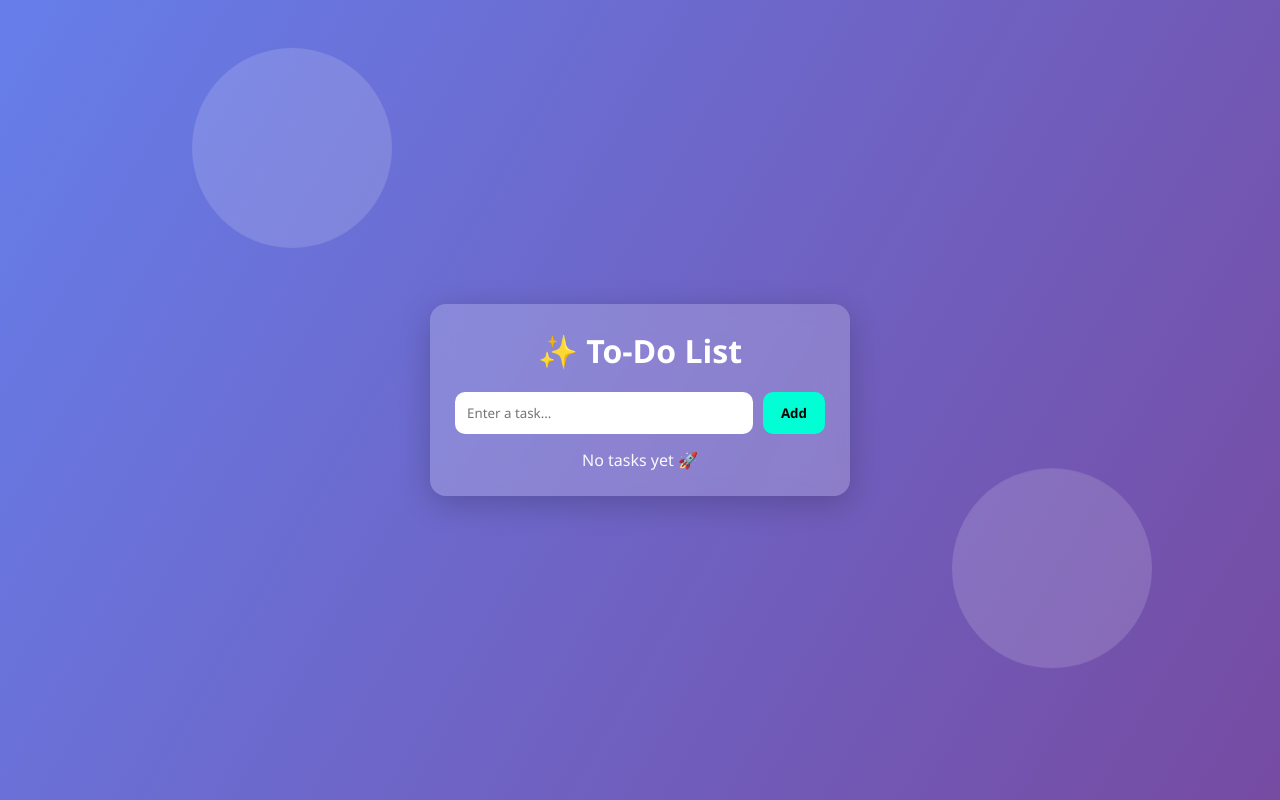
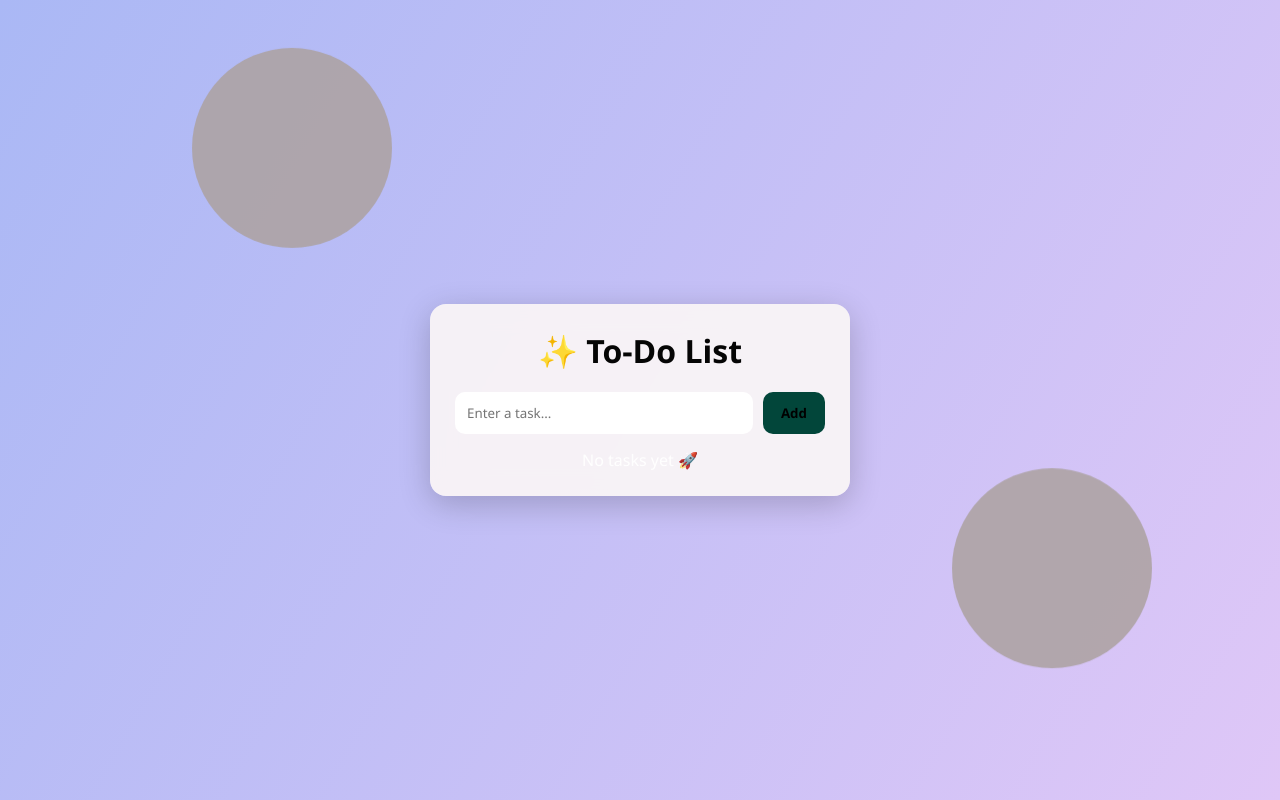
Before and after one commit to AnithaA14/todo-list, a plain HTML site: page index.html in a window 1280 px wide. Drawn offline with Linux system fonts and the light colour scheme.

Commit message:
to commit in the developing branch

```diff
--- a/index.html
+++ b/index.html
@@ -17,7 +17,7 @@
 
         body {
             min-height: 100vh;
-            background: linear-gradient(120deg, #667eea, #764ba2);
+            background: linear-gradient(120deg, #aab8f5, #dfc7f7);
             display: flex;
             align-items: center;
             justify-content: center;
@@ -29,7 +29,7 @@
             position: absolute;
             width: 200px;
             height: 200px;
-            background: rgba(255, 255, 255, 0.15);
+            background: rgba(173, 162, 162, 0.884);
             border-radius: 50%;
             animation: float 10s infinite alternate;
         }
@@ -58,7 +58,7 @@
         .container {
             width: 90%;
             max-width: 420px;
-            background: rgba(255, 255, 255, 0.2);
+            background: rgba(250, 246, 246, 0.925);
             backdrop-filter: blur(12px);
             border-radius: 16px;
             padding: 25px;
@@ -68,7 +68,7 @@
 
         h1 {
             text-align: center;
-            color: #fff;
+            color: #050505;
             margin-bottom: 20px;
         }
 
@@ -91,7 +91,7 @@
             padding: 12px 18px;
             border: none;
             border-radius: 10px;
-            background: #00ffd5;
+            background: #02463a;
             color: #000;
             font-weight: bold;
             cursor: pointer;
@@ -99,7 +99,7 @@
         }
 
         button:hover {
-            box-shadow: 0 0 15px #00ffd5;
+            box-shadow: 0 0 15px #038f78;
             transform: scale(1.05);
         }
 
```
Also changed, not shown: 1 other file.
